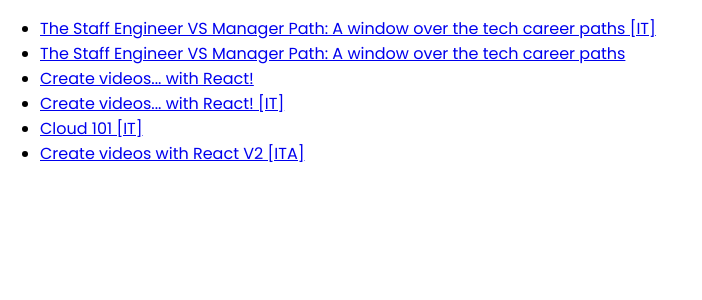
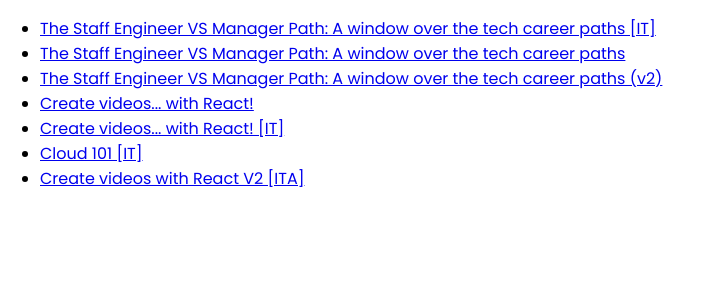
Before and after one commit to alfonsograziano/ag-website, a Next.js app: page /talk in a window 1280 px wide. Shown: the top 300 px of the page, without its empty margins (0-702 px from the left). Built offline with nearby package versions, Linux system fonts and the light colour scheme.

Commit message:
new talk version

```diff
--- a/app/talk/page.jsx
+++ b/app/talk/page.jsx
@@ -11,6 +11,11 @@
     id: "2PACX-1vQhUH-qTFZsVNpB55gow10b8bp_ACr3QKuIORj2-vFwYRnPL69AxXQtWSG0jPVCASczRPaMVqYMeUQW",
     name: "The Staff Engineer VS Manager Path: A window over the tech career paths",
     slug: "career_growth",
+  },
+  {
+    id: "2PACX-1vQeQc55n8zcslDwvJmej9eYJZsXcq1TCjxg2cgMDVAgOSsDQ_04x3iN7jMoQ8T0dxNq1QB8gXCLWL5n",
+    name: "The Staff Engineer VS Manager Path: A window over the tech career paths (v2)",
+    slug: "career_growth_2",
   },
   {
     id: "2PACX-1vSD46lCGsB_WUl3yCFGaKAwdqkFGr2jo739ZsJLg5qGViiFRmDYAfB9F0J3AwQxoEMm99ePKku52kgX",
--- a/next.config.js
+++ b/next.config.js
@@ -28,6 +28,11 @@
         permanent: false,
       },
       {
+        source: "/worldcongress",
+        destination: "/talk/career_growth_2",
+        permanent: false,
+      },
+      {
         source: "/romajs",
         destination: "/talk/videos_react_it",
         permanent: false,
```
